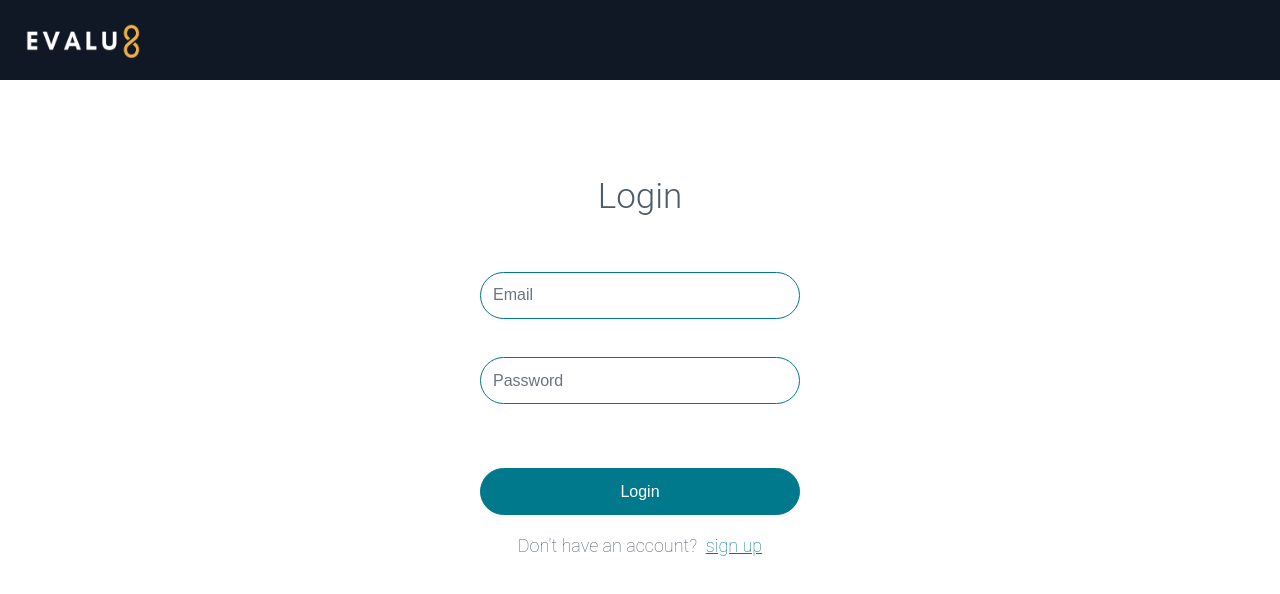
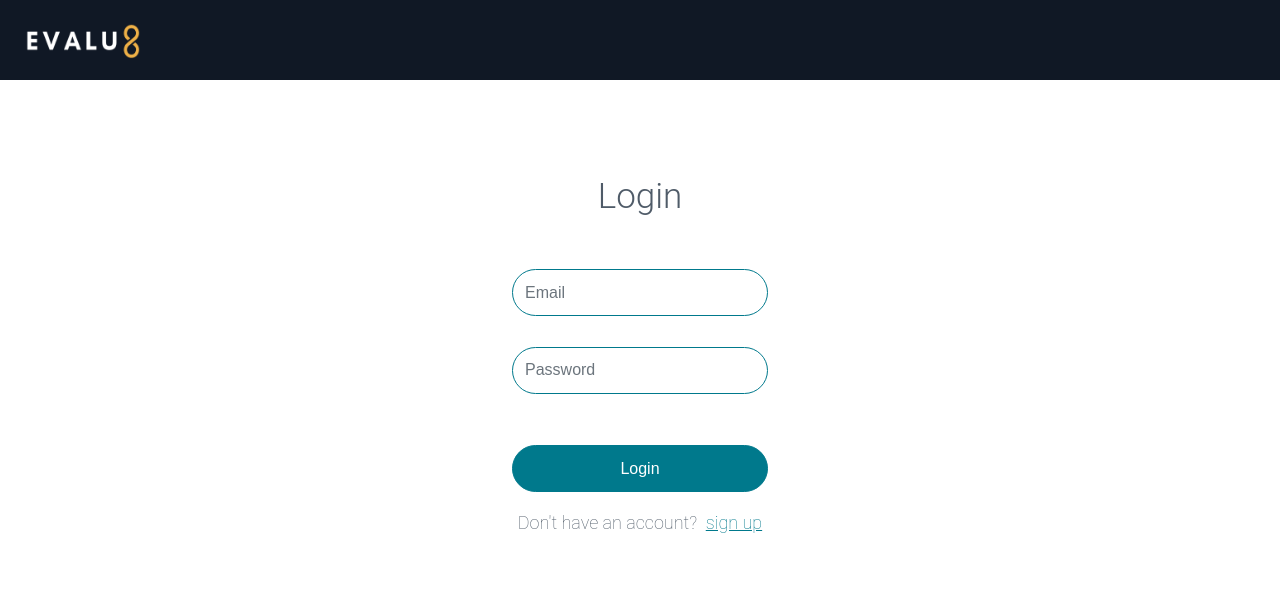
Before and after one commit to kjeganathan/evalu8, a React (Create React App) app: page /login in a window 1280 px wide. Shown: the top 594 px of the page. Built offline with nearby package versions, Linux system fonts and the light colour scheme.

Commit message:
stylization change to the login page

```diff
--- a/src/Login.css
+++ b/src/Login.css
@@ -22,7 +22,6 @@
     margin-left:auto;
     margin-right:auto;
     margin-top:1%;
-    width:25%;
     height:47px;
     border-radius: 50px;
     border: 1px solid #00798C;
@@ -33,14 +32,12 @@
     margin-left:auto;
     margin-right:auto;
     margin-top:3%;
-    width:25%;
     height:47px;
     border-radius: 50px;
     border: 1px solid #00798C;
 }
 
 #loginButton{
-    width: 25%;
     height: 47px;
     margin-top: 5%;
     background: #00798C;
@@ -48,6 +45,19 @@
     box-sizing: border-box;
     border-radius: 50px;
 }
+
+.form-group{
+    margin-left:auto;
+    margin-right:auto;
+    width:80%;
+}
+
+.loginButton{
+    margin-left: auto;
+    margin-right:auto;
+    width:80%;
+}
+
 
 .option{
     font-family: Roboto;
--- a/src/Login.js
+++ b/src/Login.js
@@ -13,13 +13,12 @@ class Login extends Component {
             <div id="loginForm" className="col-sm border-right">
                     <form>
                         <div className="form-group">
-
                           <input type="email" className="form-control" id="inputBox1" aria-describedby="emailHelp" placeholder="Email"/>
                         </div>
                         <div className="form-group">
                             <input type="password" className="form-control" id="inputBox2" placeholder="Password"/>
                         </div>
-                        <div className="loginButtons">
+                        <div className="loginButton">
                           <button id="loginButton" type="submit" className="btn btn-dark">Login</button>
                         </div>
                           <div className="option">Don't have an account? &nbsp;
--- a/src/createAccount.js
+++ b/src/createAccount.js
@@ -1,7 +1,6 @@
 import React, { Component } from 'react';
 import 'bootstrap/dist/css/bootstrap.min.css';
 import './createAccount.css';
-import Login from './Login.js';
 
 class createAccount extends Component {
     render() {
@@ -26,7 +25,7 @@ class createAccount extends Component {
                         <div className="form-group">
                             <input type="password" className="form-control" id="inputBox2" placeholder="Verify Password"/>
                         </div>
-                        <div className="loginButtons">
+                        <div className="loginButton">
                           <button id="loginButton" type="submit" className="btn btn-dark">Create Account</button>
                         </div>
                           <div className="option">Already have an account? &nbsp;
```
